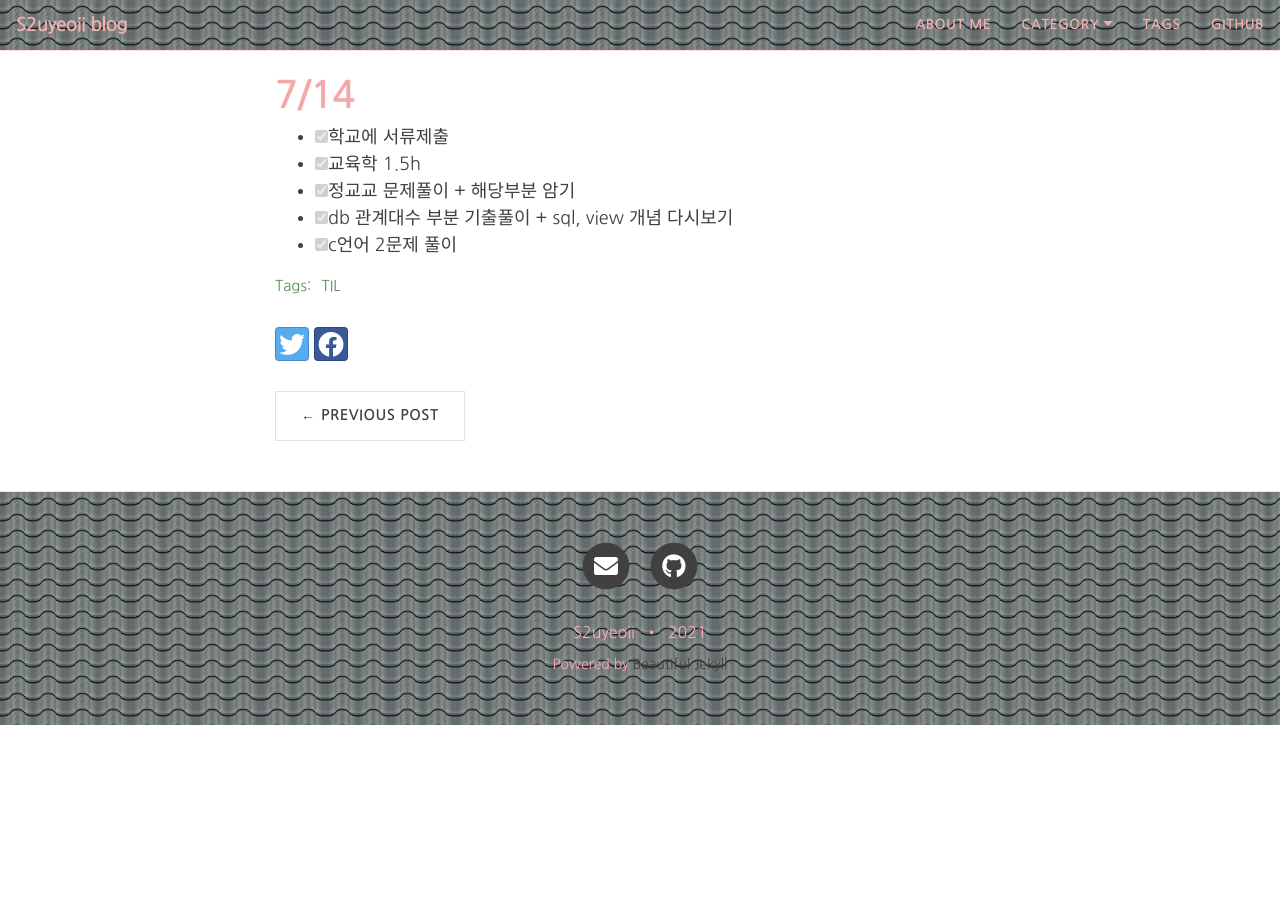
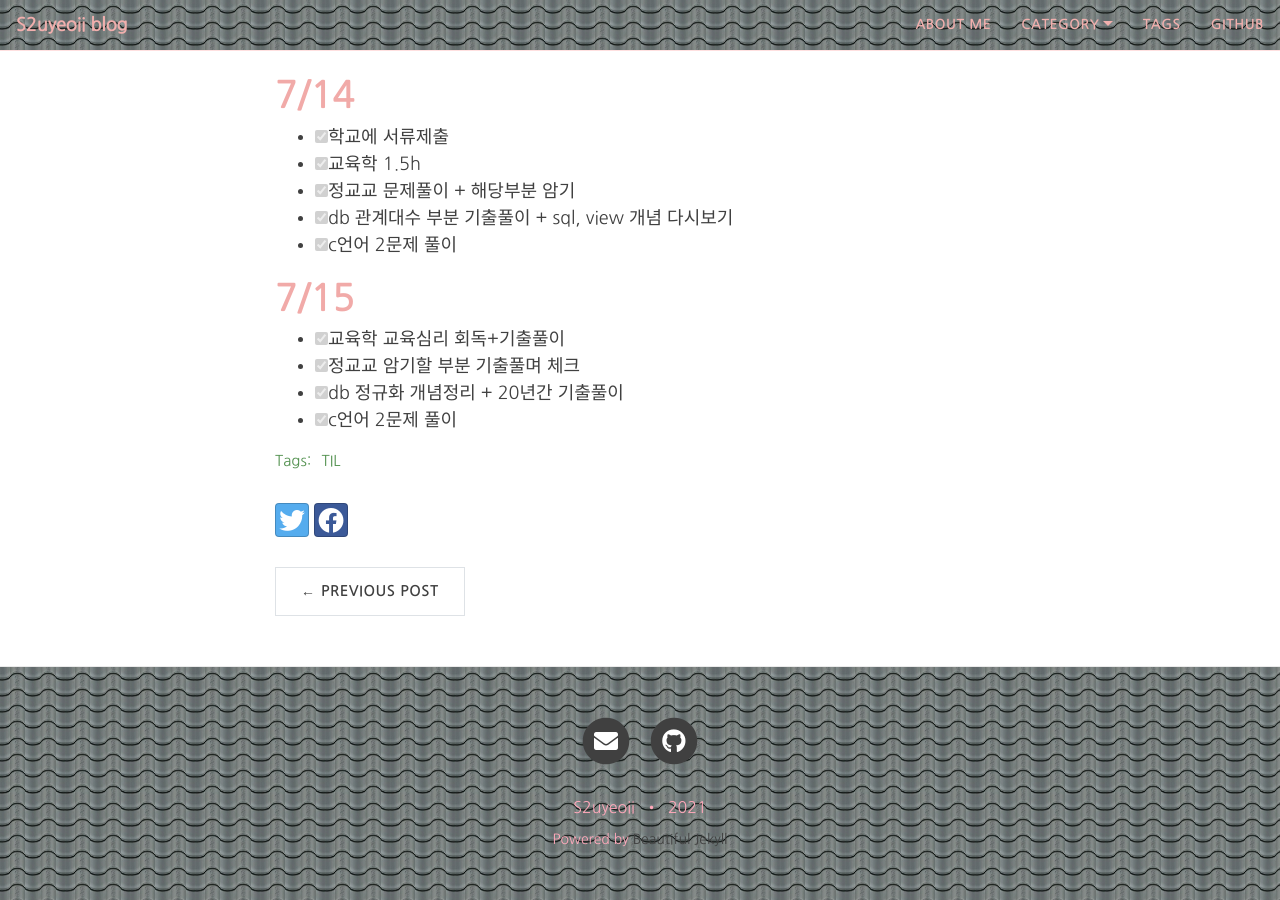
Before and after one commit to yeoneed/yeoneed.github.io, a Jekyll site: the page built from _posts/2021-07-12-TIL-7월 3주.md, in a window 1280 px wide and 900 px high, scrolled down 579 px. Built offline with Jekyll 4.4.1, drawn with Linux system fonts in a browser that asks for light colours; nearby versions of some CDN libraries; some web fonts are replaced; before the commit the page ends 1304 px from its top, so only the background shows below that.

Commit message:
Update 2021-07-12-TIL-7월 3주.md

```diff
--- a/_posts/2021-07-12-TIL-7월 3주.md
+++ b/_posts/2021-07-12-TIL-7월 3주.md
@@ -28,3 +28,9 @@ category: [TIL]
 - [x] 정교교 문제풀이 + 해당부분 암기
 - [x] db 관계대수 부분 기출풀이 + sql, view 개념 다시보기
 - [x] c언어 2문제 풀이
+
+# 7/15
+- [x] 교육학 교육심리 회독+기출풀이
+- [x] 정교교 암기할 부분 기출풀며 체크
+- [x] db 정규화 개념정리 + 20년간 기출풀이
+- [x] c언어 2문제 풀이
```
